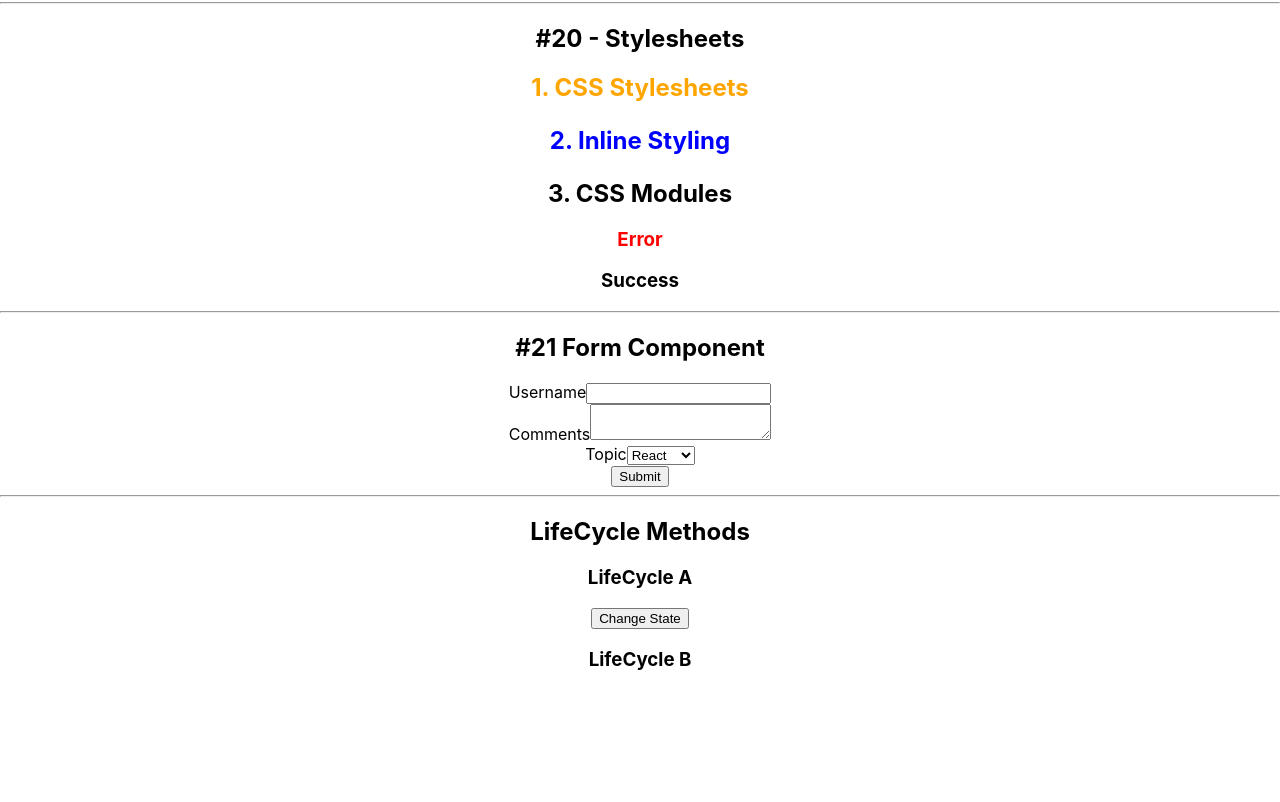
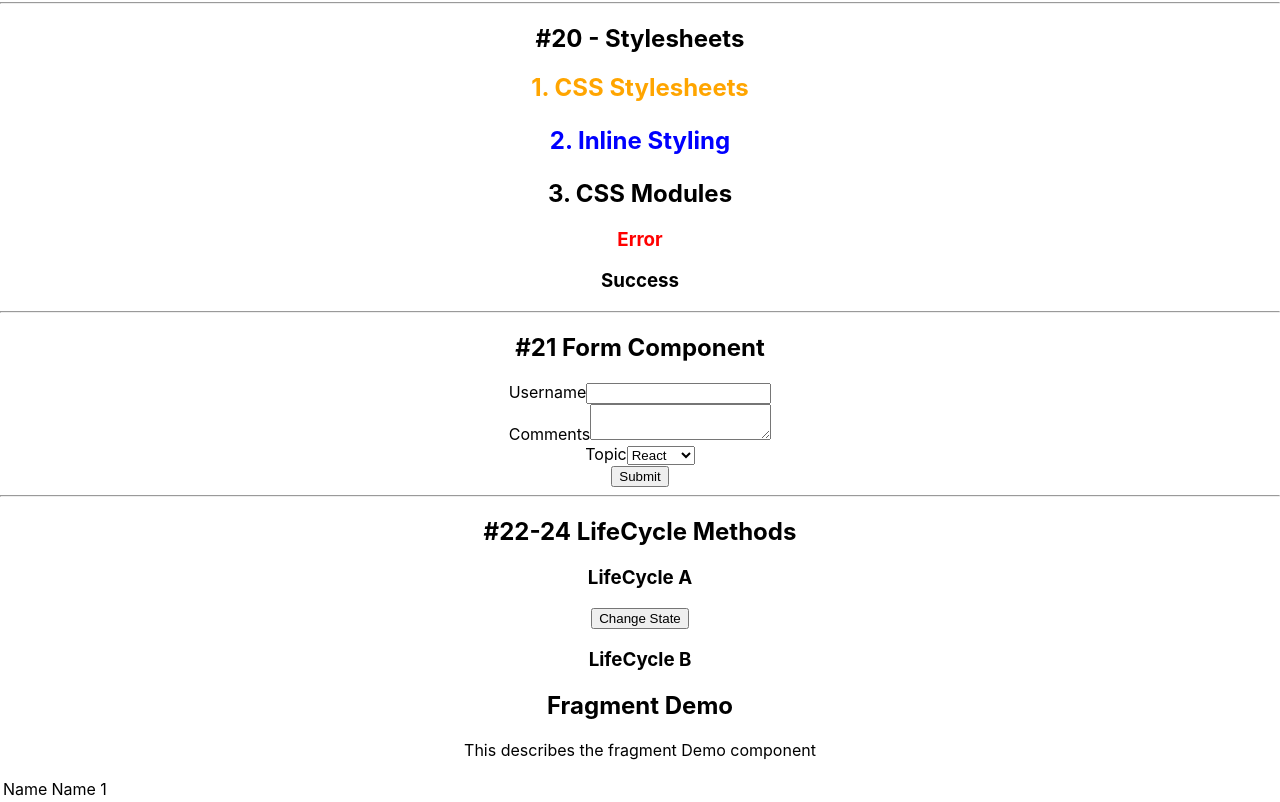
Before and after one commit to sagarteria/Sample-Create-React-App, a React (Create React App) app: page / in a window 1280 px wide. Shown: the part 1539-2341 px from the top of the page. Before the commit the page ends 2229 px from the top, so only its background shows below. Built offline with nearby package versions, Linux system fonts and the light colour scheme.

Commit message:
fragments - hep in grouping elements without adding an extra node

```diff
--- a/src/App.js
+++ b/src/App.js
@@ -23,6 +23,8 @@ import Inline from "./components/Stylesheet/Inline";
 import CssModules from "./components/Stylesheet/CssModules";
 import FormClass from "./components/FormHandling/FormClass";
 import LifecycleA from "./components/LifecycleMethods/LifecycleA";
+import FagmentDemoFunctional from "./components/Fragments/FagmentDemoFunctional";
+import Table from "./components/Fragments/Table";
 
 function App() {
   return (
@@ -73,11 +75,15 @@ function App() {
       <Inline />
       <CssModules />
 
-      {/* Form Handling */}
+      {/* 21 Form Handling */}
       <FormClass />
 
-      {/* Lifecycle methods */}
+      {/* 22-24 Lifecycle methods */}
       <LifecycleA />
+
+      {/* 25 Fragment*/}
+      <FagmentDemoFunctional />
+      <Table />
 
     </div>
   );
--- /dev/null
+++ b/src/components/Fragments/Column.js
@@ -0,0 +1,13 @@
+import React from 'react'
+
+function Column() {
+    const items = [];
+    return (
+        <>
+            <td>Name</td>
+            <td>Name 1</td>
+        </>
+    )
+}
+
+export default Column
--- /dev/null
+++ b/src/components/Fragments/FagmentDemoFunctional.js
@@ -0,0 +1,12 @@
+import React from 'react'
+
+function Fragment() {
+    return (
+        <React.Fragment>
+            <h2>Fragment Demo</h2>
+            <p>This describes the fragment Demo component</p>
+        </React.Fragment>
+    )
+}
+
+export default Fragment
--- /dev/null
+++ b/src/components/Fragments/Table.js
@@ -0,0 +1,16 @@
+import React from 'react';
+import Column from './Column';
+
+function Table() {
+    return (
+        <table>
+            <tbody>
+                <tr>
+                    <Column />
+                </tr>
+            </tbody>
+        </table>
+    )
+}
+
+export default Table
--- a/src/components/LifecycleMethods/LifecycleA.js
+++ b/src/components/LifecycleMethods/LifecycleA.js
@@ -46,7 +46,7 @@ class LifecycleA extends Component{
     return (
       <>
       <hr />
-      <h2>LifeCycle Methods</h2>
+      <h2>#22-24 LifeCycle Methods</h2>
       <h3>LifeCycle A</h3>
       <button onClick={this.changeState}>Change State</button>
       <LifecycleB />
```
Also changed, not shown: 1 other file (tests, documents, lock files or other folders).
